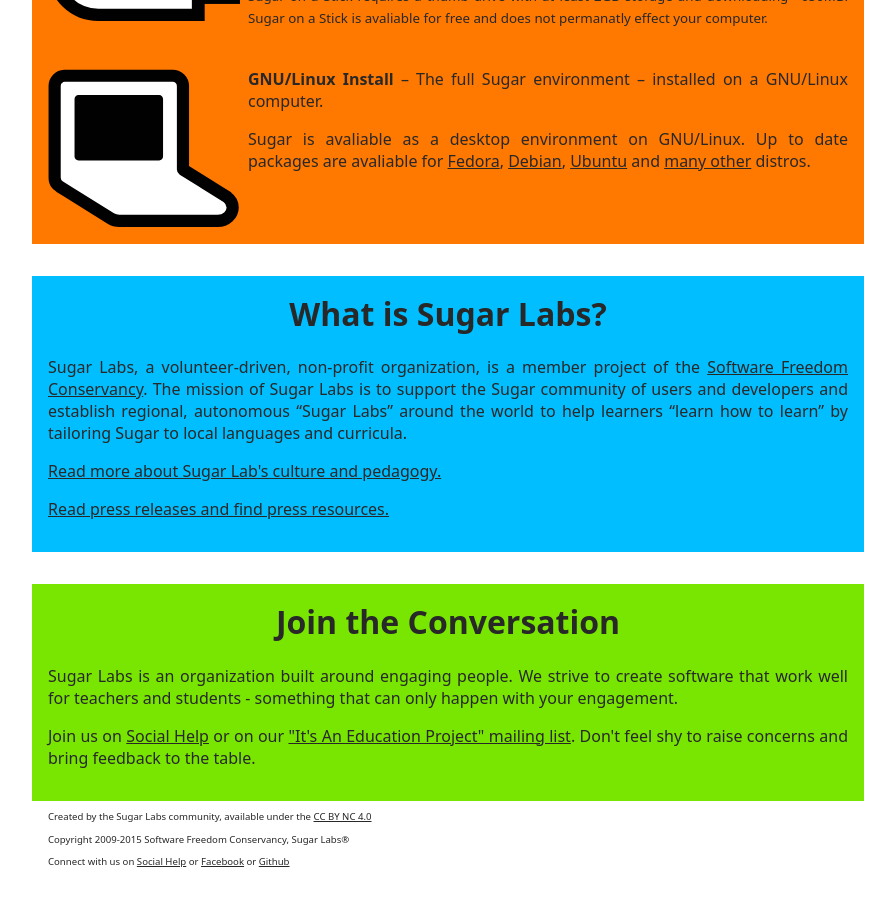
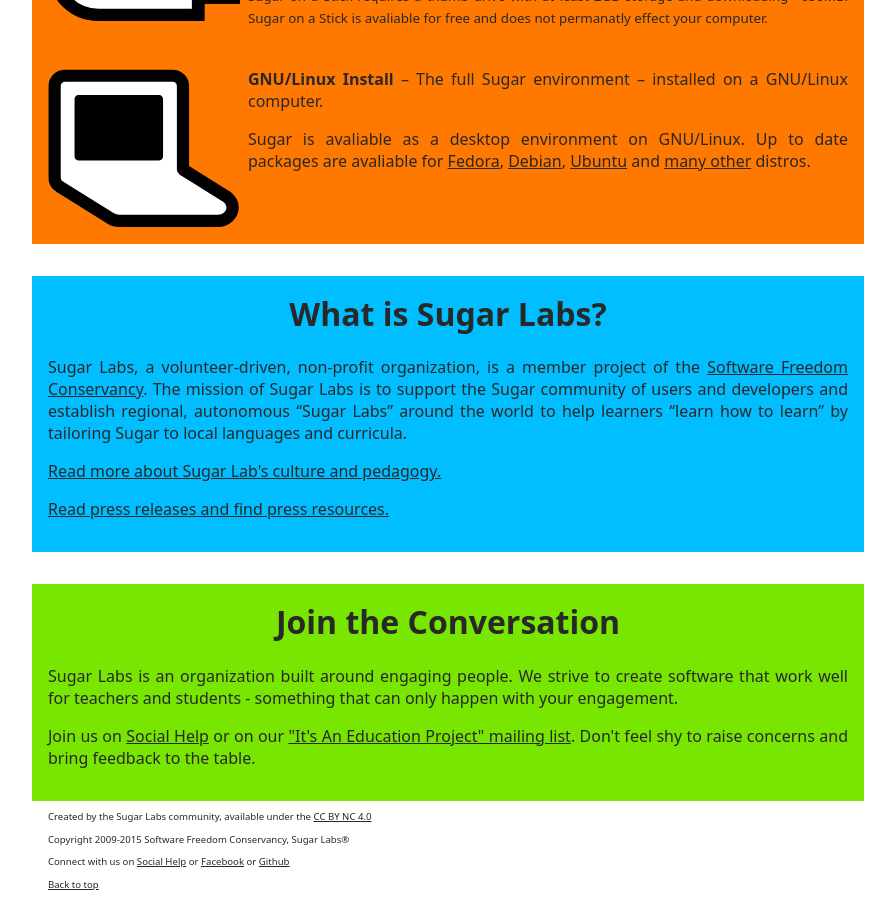
Before and after one commit to sugarlabs/www, a Jekyll site: the page built from index.html, in a window 1280 px wide and 900 px high, scrolled down 3370 px. Shown: the whole window, without its empty margins (192-1087 px from the left). Built offline with Jekyll 4.4.1, drawn with Linux system fonts in a browser that asks for light colours; before the commit the page ends 4248 px from its top, so only the background shows below that.

Commit message:
Add back to top link

```diff
--- a/_includes/footer.html
+++ b/_includes/footer.html
@@ -12,4 +12,6 @@
     <a href="https://www.facebook.com/SugarLabs-187845102582/timeline/">Facebook</a> or
     <a href="https://github.com/sugarlabs">Github</a>
   </p>
+
+  <p><a href="#top" title="Back to the top">Back to top</a></p>
 </footer>
```
